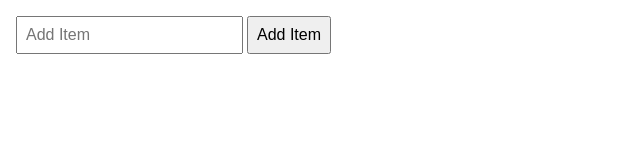
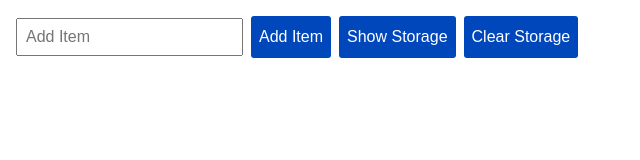
Before and after one commit to IgnaciodeNuevo/js-path, a plain HTML site: page index.html in a window 1280 px wide. Shown: the whole page, without its empty margins (0-640 px from the left). Drawn offline with Linux system fonts and the light colour scheme.

Commit message:
Added button to show storage

```diff
--- a/exercises/todolist/main.css
+++ b/exercises/todolist/main.css
@@ -8,8 +8,28 @@ body {
   height: 100vh;
 }
 
-input,
-button {
+button,
+input {
   font-size: 1rem;
   padding: 0.5rem;
+  margin-right: 0.5rem;
 }
+
+button {
+  background-color: #0047bb;
+  border-radius: 3px;
+  border: 0;
+  color: #fff;
+  cursor: pointer;
+  height: 42px;
+  text-align: center;
+  transition: background-color 0.2s ease, border 0.2s ease;
+}
+
+button:hover {
+  background-color: #003488;
+}
+
+button:not(:last-of-type) {
+  margin-right: 0.5rem;
+}
--- a/exercises/todolist/main.js
+++ b/exercises/todolist/main.js
@@ -3,7 +3,7 @@ const entryPoint = document.getElementById('start');
 function startExercise() {
   // Had problems iterating through getElementByClassName NodeList
   entryPoint.innerHTML +=
-    "<input id='target' type='text' placeholder='Add Item'> <button onclick='getData()'>Add Item</button> ";
+    "<input id='target' type='text' placeholder='Add Item'><button onclick='getData()'>Add Item</button><button onclick='showStorage()'>Show Storage</button><button onclick='clearStorage()'>Clear Storage</button>";
 
   return entryPoint;
 }
@@ -17,4 +17,22 @@ function getData() {
   }
 }
 
+function clearStorage() {
+  localStorage.clear();
+  console.log('Cleared Storage');
+}
+
+function showStorage() {
+  entryPoint.outerHTML += "<div id='localStorage'></div>";
+  // if (typeof Storage !== 'undefined') {
+  //   // Store
+  //   localStorage.setItem('lastname', 'Smith');
+  //   // Retrieve
+  //   document.getElementById('localStorage').innerHTML = localStorage.getItem('lastname');
+  // } else {
+  //   document.getElementById('localStorage').innerHTML =
+  //     'Sorry, your browser does not support Web Storage...';
+  // }
+}
+
 startExercise();
```
